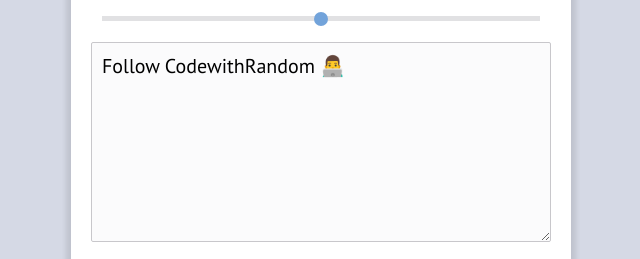
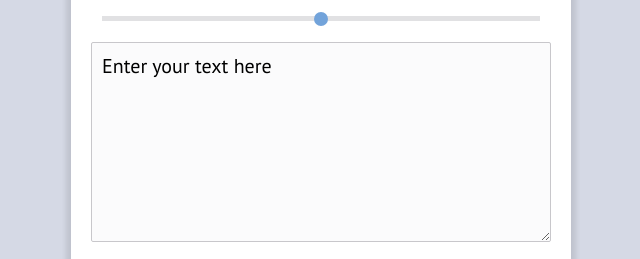
Before and after one commit to adya333/TextSpeech, a plain HTML site: page index.html in a window 1280 px wide. Shown: the part 369-628 px from the top of the page, without its empty margins (319-959 px from the left). Drawn offline with Linux system fonts and the light colour scheme.

Commit message:
Update index.html

```diff
--- a/index.html
+++ b/index.html
@@ -16,7 +16,7 @@
     <input name="rate" type="range" min="0" max="3" value="1" step="0.1">
     <label for="pitch">Pitch:</label>
     <input name="pitch" type="range" min="0" max="2" step="0.1">
-    <textarea name="text" placeholder="Start typing...">Follow CodewithRandom 👨‍💻</textarea>
+    <textarea name="text" placeholder="Start typing...">Enter your text here</textarea>
     <button id="stop">Stop</button>
     <button id="speak">Speak</button>
   </div>
```
